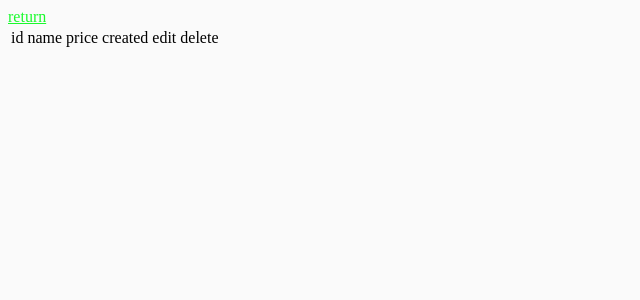
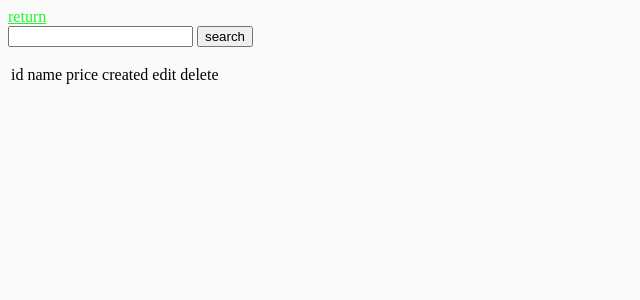
Before and after one commit to Proteam01/mysite-django, a Django app: page /beer_list in a window 1280 px wide. Shown: the top 300 px of the page, without its empty margins (0-640 px from the left). Run offline with Django 4.2, Linux system fonts and the light colour scheme; data that the repository does not hold is empty.

Commit message:
added search

```diff
--- a/mysite/urls.py
+++ b/mysite/urls.py
@@ -15,7 +15,7 @@ Including another URLconf
 """
 from django.contrib import admin
 from django.urls import path
-from webapp.views import beer_list, delete_beer, home, new_beer, edit_beer, delete_beer
+from webapp.views import beer_list, delete_beer, home, new_beer, edit_beer, delete_beer, search_beer
 
 urlpatterns = [
     path('admin/', admin.site.urls),
@@ -24,4 +24,5 @@ urlpatterns = [
     path('new_beer',new_beer,name='new_beer'),
     path('edit_beer/<int:beer_id>',edit_beer,name="edit_beer"),
     path('delete_beer/<int:beer_id>',delete_beer,name='delete_beer'),
+    path('search_beer',search_beer,name='delete_beer'),
 ]
--- a/webapp/forms.py
+++ b/webapp/forms.py
@@ -6,5 +6,5 @@ class BeerForm(forms.ModelForm):
         model = Beer
         fields = '__all__'
         widgets = {
-            'creation': forms.TextInput(attrs={'type':'date'})
+            'creation': forms.TextInput(attrs={'type':'date','class':'date-class'})
         }
--- a/webapp/static/dark.css
+++ b/webapp/static/dark.css
@@ -6,3 +6,10 @@ body{
 a{
     color:rgb(25,250,44);
 }
+
+
+.date-class {
+    border-radius: 5px;
+    background-color: rgb(151, 172, 165);
+    width: 180px;
+}
--- a/webapp/static/light.css
+++ b/webapp/static/light.css
@@ -6,3 +6,10 @@ body{
 a{
     color:rgb(25,250,44);
 }
+
+
+.date-class {
+    border-radius: 5px;
+    background-color: rgb(25, 97, 73);
+    width: 180px;
+}
--- a/webapp/templates/beer_list.html
+++ b/webapp/templates/beer_list.html
@@ -2,6 +2,13 @@
 {% load static %}
 {% block content %}
         <a href="/">return</a>
+
+        <form action="search_beer" method="POST" >
+            {% csrf_token %}
+            <input type="text" name="search_beer" />
+            <button>search</button>
+        </form>
+
         <table>
             <tr>
                 <td>id</td>
--- a/webapp/views.py
+++ b/webapp/views.py
@@ -46,3 +46,11 @@ def delete_beer(request, beer_id):
     beer = get_object_or_404(Beer, id=beer_id)
     beer.delete()
     return redirect(to='beer_list')
+
+
+def search_beer(request):
+    if request.method == 'POST':
+        search_beer = request.POST['search_beer']
+        beer_list = Beer.objects.filter( name__contains = search_beer )
+        context = {'beers': beer_list}
+        return render(request, 'beer_list.html', context=context)
```
